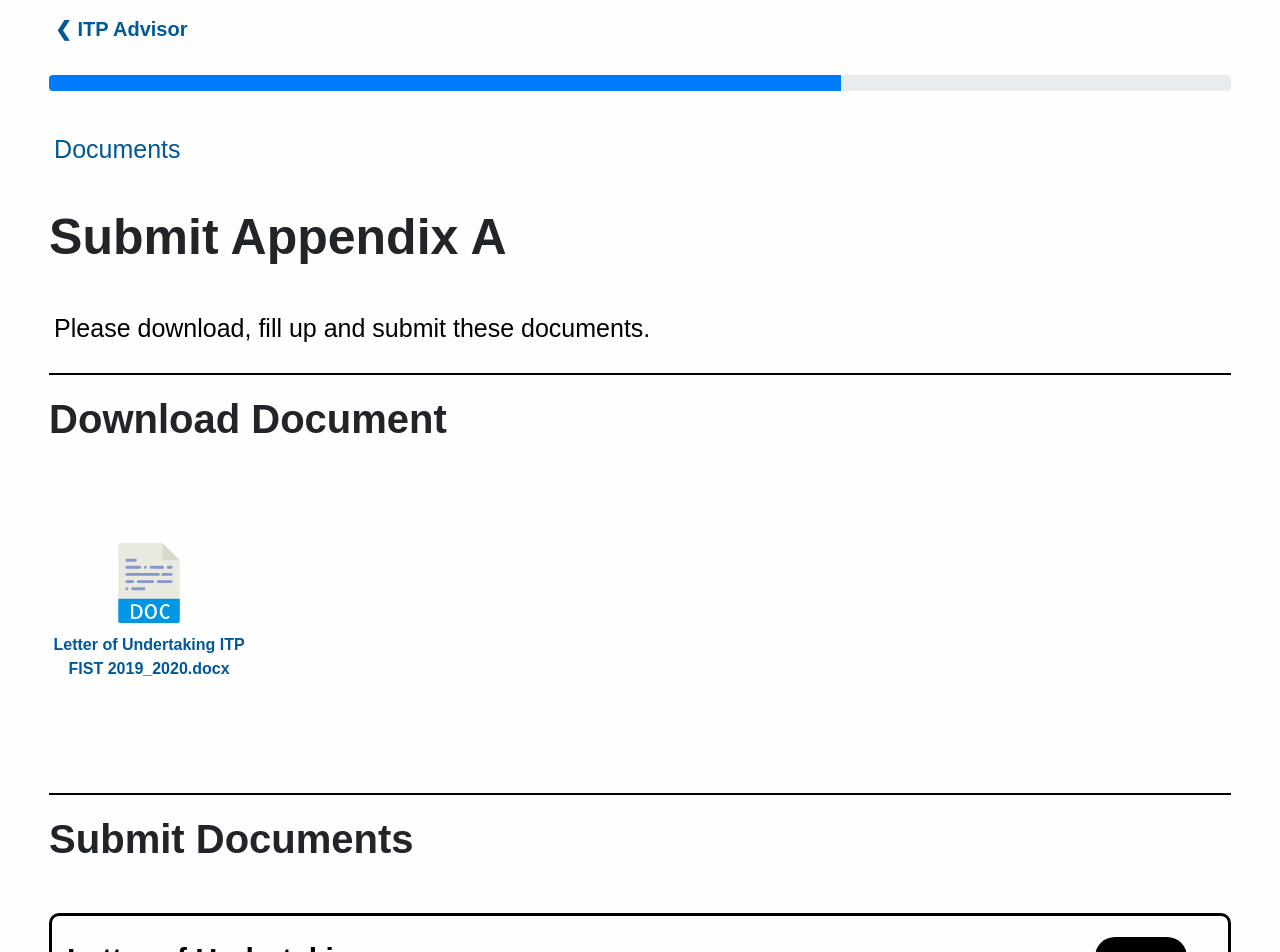
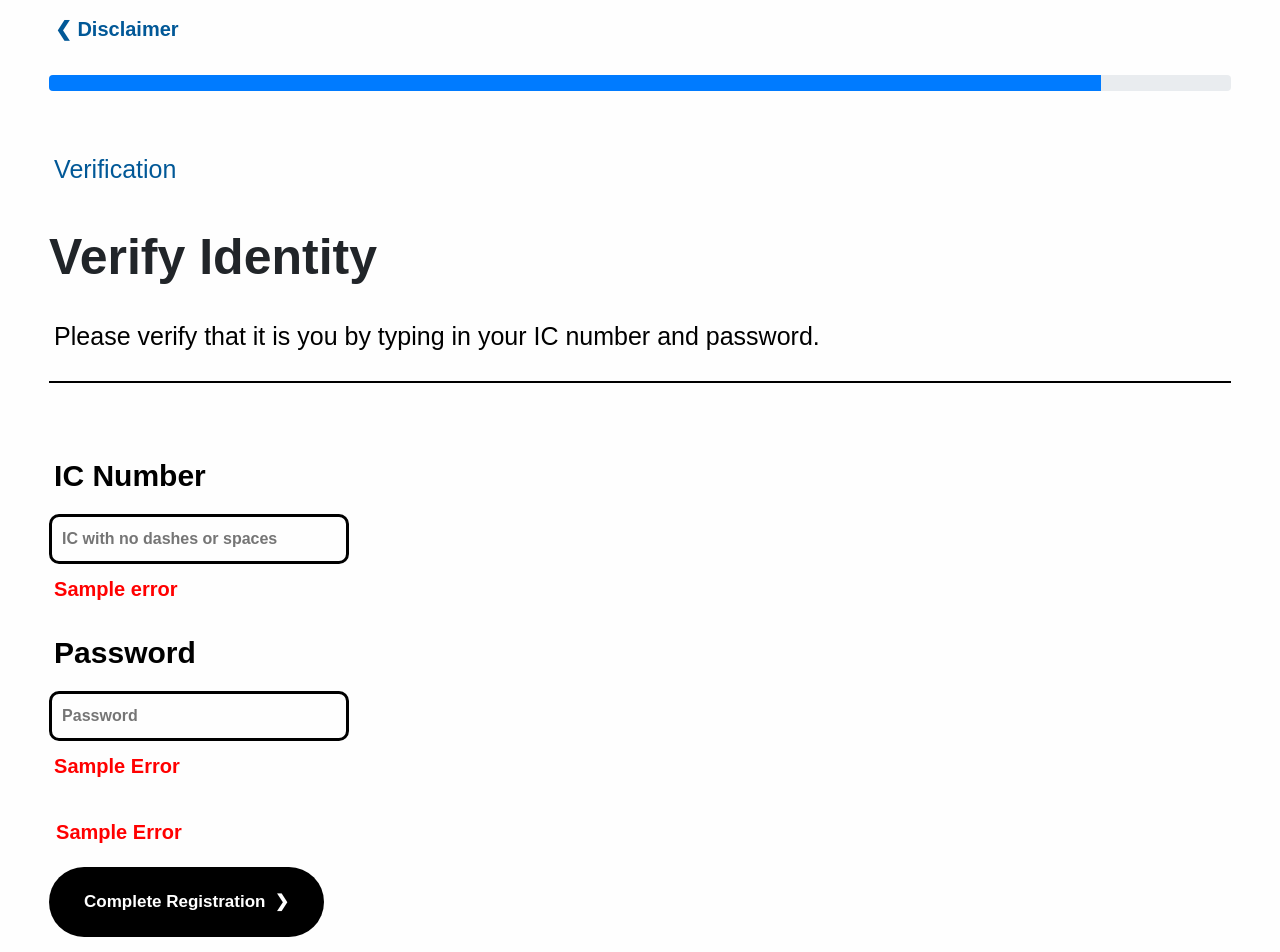
Before and after one commit to MikailBusst/itpproject, an Angular app in the folder angularcomponents/itpproject/: page / in a window 1280 px wide. Shown: the part 160-1112 px from the top of the page. Built offline with nearby package versions, Linux system fonts and the light colour scheme.

Commit message:
Added the disclaimer_verification component.

```diff
--- a/angularcomponents/itpproject/src/app/app.component.html
+++ b/angularcomponents/itpproject/src/app/app.component.html
@@ -1,6 +1,6 @@
 <html>
 
-<app-submit-appendix-a></app-submit-appendix-a>
+<app-disclaimer-verification></app-disclaimer-verification>
 
 <router-outlet></router-outlet>
 
--- a/angularcomponents/itpproject/src/app/app.module.ts
+++ b/angularcomponents/itpproject/src/app/app.module.ts
@@ -20,6 +20,7 @@ import { ResubmitDocumentsComponent } from './resubmit-documents/resubmit-docume
 import { SignupComponent } from './signup/signup.component';
 import { SubmitDocumentsComponent } from './submit-documents/submit-documents.component';
 import { SubmitAppendixAComponent } from './submit-appendix-a/submit-appendix-a.component';
+import { DisclaimerVerificationComponent } from './disclaimer-verification/disclaimer-verification.component';
 
 @NgModule({
   declarations: [
@@ -40,7 +41,8 @@ import { SubmitAppendixAComponent } from './submit-appendix-a/submit-appendix-a.
     ResubmitDocumentsComponent,
     SignupComponent,
     SubmitDocumentsComponent,
-    SubmitAppendixAComponent
+    SubmitAppendixAComponent,
+    DisclaimerVerificationComponent
   ],
   imports: [
     BrowserModule,
--- /dev/null
+++ b/angularcomponents/itpproject/src/app/disclaimer-verification/disclaimer-verification.component.css
@@ -0,0 +1,27 @@
+@import url("../../../node_modules/bootstrap/dist/css/bootstrap.min.css");
+@import url("../../styles.css");
+
+.progress-bar {
+    width: 89%;
+}
+
+input[type=text], input[type=password] {
+ max-width: 300px;
+}
+
+.error {
+ margin-top: 10px;
+}
+
+#proceed_section {
+ margin-top: 0px;
+}
+
+input[type=submit] {
+ width: 275px;
+ margin-bottom: 50px;
+}
+
+p#master_error {
+ margin-left: 10px;
+}
--- /dev/null
+++ b/angularcomponents/itpproject/src/app/disclaimer-verification/disclaimer-verification.component.html
@@ -0,0 +1,48 @@
+<body (window:resize)="onResize($event)">
+    <app-menu></app-menu>
+
+    <div class="main">
+        <div class="card" style="margin-bottom: 30px; border-bottom: none;" onclick="window.location.href = 'disclaimer.html'">
+            <button class="back-button">&#x276E; Disclaimer</button>
+        </div>
+        <div class="progress">
+          <div class="progress-bar" role="progressbar" aria-valuenow="70" aria-valuemin="0" aria-valuemax="100">
+            <span class="sr-only">89% Complete</span>
+          </div>
+        </div>
+
+        <div class="card" style="border-bottom: none;">
+            <p class="subheader">Verification</p>
+        </div>
+        <div class="title">
+            <h1>Verify Identity</h1>
+        </div>
+
+        <div class="card" style="border-bottom: 2px solid black; padding-bottom: 10px;">
+            <p class="subheader-bottom">Please verify that it is you by typing in your IC number and password.</p>
+        </div>
+
+        <div class="form-area">
+            <form name="disclaimer_verification" onsubmit="check_empty()">
+                <div class="card" style="border-bottom: none;">
+                    <p>IC Number</p>
+                    <input onblur="verify_ic()" name="ic" type="text" placeholder="IC with no dashes or spaces">
+                    <div class="error" style="margin-bottom: 10px;"><p id="ic_error">Sample error</p></div>
+
+                    <p>Password</p>
+                    <input onblur="verify_password()" name="password" type="password" placeholder="Password">
+                     <div class="error" style="margin-bottom: 20px;"><p id="password_error">Sample Error</p></div>
+
+                     <div class="error" style="margin: 0 auto; margin-bottom: 20px; width: 95%; margin-left: -3px;"><p id="master_error">Sample Error</p></div>
+
+
+
+                    <div class="proceed_section" id="proceed_section">
+                        <input type="submit" ontouchstart="" value="Complete Registration  &#x276F;">
+                    </div>
+                </div>
+            </form>
+        </div>
+
+    </div>
+</body>
--- /dev/null
+++ b/angularcomponents/itpproject/src/app/disclaimer-verification/disclaimer-verification.component.ts
@@ -0,0 +1,42 @@
+import { Component, OnInit } from '@angular/core';
+
+@Component({
+  selector: 'app-disclaimer-verification',
+  templateUrl: './disclaimer-verification.component.html',
+  styleUrls: ['./disclaimer-verification.component.css']
+})
+export class DisclaimerVerificationComponent implements OnInit {
+
+  constructor() { }
+
+  ngOnInit(): void {
+    var width = window.innerWidth;
+
+       //document.getElementById("width").innerHTML = width;
+
+       if(width < 410){
+           $("#proceed_section").removeClass("proceed_section");
+           $("#proceed_section").addClass("proceed_section_mobile");
+       }
+  }
+
+  onResize(event) {
+    this.check_resize()
+  }
+
+  check_resize(): void {
+    var width = window.innerWidth;
+
+    //document.getElementById("width").innerHTML = width;
+
+   if(width < 410){
+        $("#proceed_section").removeClass("proceed_section");
+        $("#proceed_section").addClass("proceed_section_mobile");
+    }
+    else{
+        $("#proceed_section").removeClass("proceed_section_mobile");
+        $("#proceed_section").addClass("proceed_section");
+    }
+}
+
+}
```
Also changed, not shown: 2 other files (tests, documents, lock files or other folders).
